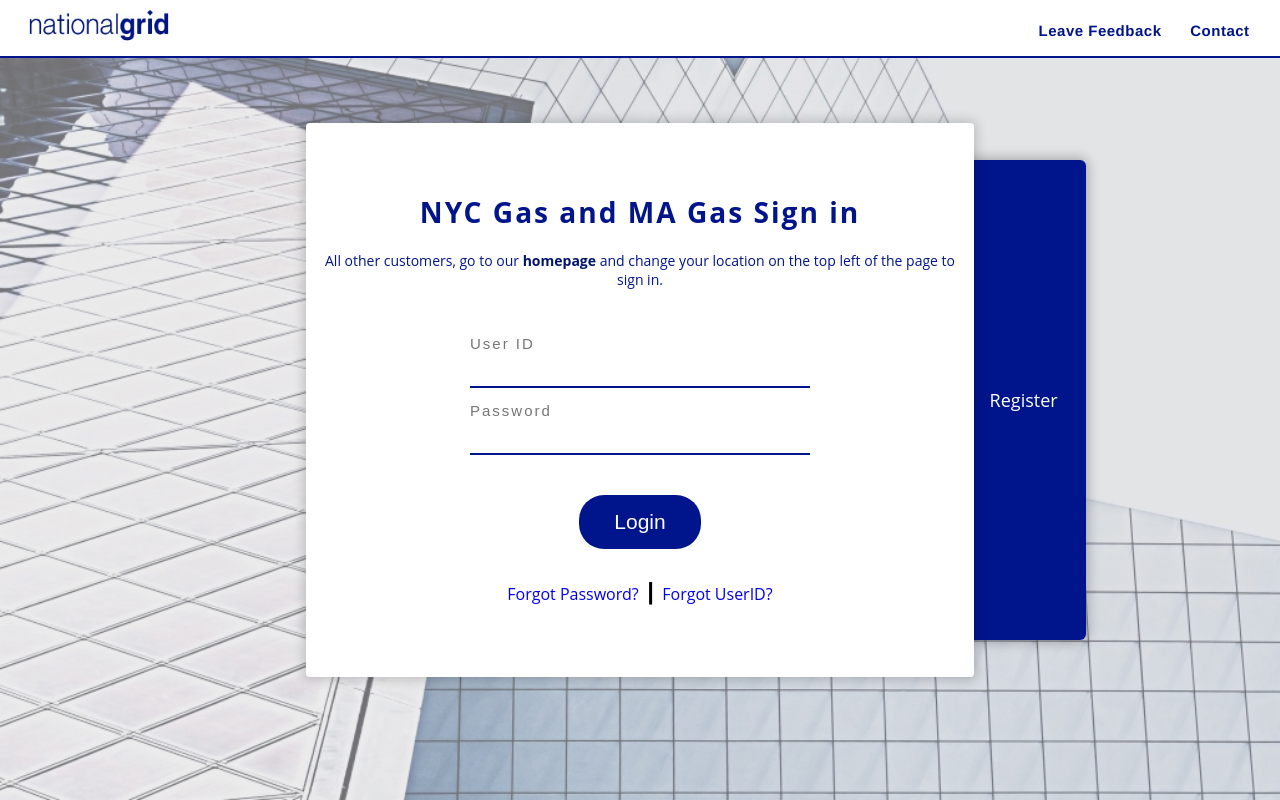
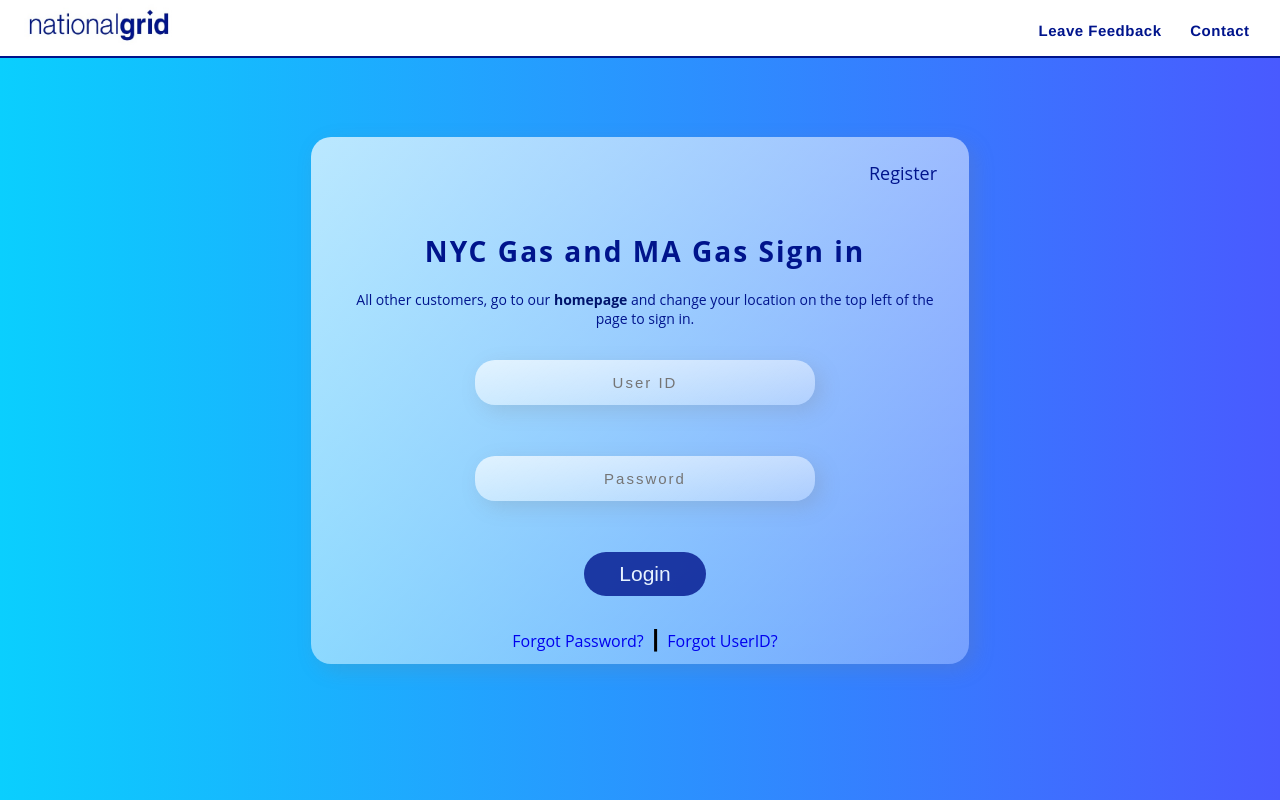
Before and after one commit to nirmaperera/NationalGridRedesign, a React (Create React App) app: page / in a window 1280 px wide. Built offline with nearby package versions, Linux system fonts and the light colour scheme.

Commit message:
redesigned login/register pages with glass ui

```diff
--- a/src/App.js
+++ b/src/App.js
@@ -12,7 +12,7 @@ import Profile from './components/profile/Profile';
 
 const App = (props) => {
 	return (
-		<div>
+
 		<BrowserRouter>
 			<Navigation />
 			<Switch>
@@ -22,7 +22,7 @@ const App = (props) => {
 			</Switch>
 			<Footer />
 		</BrowserRouter>
-		</div>
+
 	)
 }
 
--- a/src/components/credentials/ToggleLogin.js
+++ b/src/components/credentials/ToggleLogin.js
@@ -39,6 +39,12 @@ class ToggleLogin extends React.Component {
 			<div className="App">
 				<div className="login">
 					<div className="container" ref={ref => (this.container = ref)}>
+						<RightSide
+							current={current}
+							currentActive={currentActive}
+							containerRef={ref => (this.rightSide = ref)}
+							onClick={this.changeState}
+						/>
 						{isLogginActive && (
 							<Login containerRef={ref => (this.current = ref)} />
 						)}
@@ -46,13 +52,6 @@ class ToggleLogin extends React.Component {
 							<Register containerRef={ref => (this.current = ref)} />
 						)}
 					</div>
-
-					<RightSide
-						current={current}
-						currentActive={currentActive}
-						containerRef={ref => (this.rightSide = ref)}
-						onClick={this.changeState}
-					/>
 				</div>
 			</div>
 		);
--- a/src/components/credentials/login/login.scss
+++ b/src/components/credentials/login/login.scss
@@ -1,12 +1,9 @@
 @import '../../../main.scss';
 
 .App {
-	background-image:url("../../../assets/images/NationalGridBg.jpg");
-	background-size: cover;
-	background-repeat:no-repeat;
-	text-align: center;
-	@include flexCenter(row);
+	height: 100vh;
 	font-family: "Open Sans", sans-serif;
+	background-image: linear-gradient(to right, #0acffe 0%, #495aff 100%);
 }
 
 .base-container {
@@ -17,6 +14,7 @@
 		font-size: 24px;
 		font-family: "Open Sans", sans-serif;
 		color:$primary-blue;
+		padding: 0 20px;
 
 		h3{
 			letter-spacing: 2px;
@@ -81,36 +79,39 @@ a.homeLink{
 							-webkit-appearance: none;
 							-moz-appearance: none;
 							appearance: none;
-							border-radius: 0;
-							background-color: transparent;
+							border-radius: 20px;
+
 							border: 0;
-							border-bottom: solid 2px $primary-blue;
-							padding-bottom: 20px;
+
+							margin-bottom: 15%;
 							color: #111;
 							letter-spacing: 2px;
+							text-align: center;
 							line-height: 3;
-							width:100%;
+							width: 100%;
 							font-size: 15px;
-							transition: all 250ms ease-in-out;
+
+							box-shadow: 6px 6px 20px rgba(122, 122, 122, 0.212);
+							background: linear-gradient( to right bottom, rgba(255, 255, 255, 0.7), rgba(255, 255, 255, 0.3) );
+
+
 						}
 }
 
 .text {
 	font-size: 18px;
 	font-weight: 500;
-	color: #fff;
-	margin-right: 1.6em;
-	margin-left: 1.6em;
+	color:$primary-blue;
 }
 
 .footer{
 	@include flexCenter(column);
 	.btn {
 		font-size: 21px;
-		padding: 15px 35px;
+		padding: 10px 35px;
 		box-sizing: border-box;
-		margin-top: 40px;
 		border: 0;
+		opacity: 0.8;
 		background-color:$primary-blue;
 		color: #fff;
 		border-radius: 25px;
@@ -131,58 +132,48 @@ a.homeLink{
 
 .login {
 	width: 45em;
-	height: 50em;
-	min-height: 44em;
 	@include flexCenter(row);
 	position: relative;
 	z-index: 99;
 }
 
 .container {
-	@include flexCenter(row);
-	background-color: #fff;
-	box-shadow: 0px 0px 12px 2px rgba(15, 15, 15, 0.2);
-	border-radius: 4px;
+	@include flexCenter(column);
+	box-shadow: 6px 6px 20px rgba(122, 122, 122, 0.212);
+	background: linear-gradient(
+		to right bottom,
+		rgba(255, 255, 255, 0.7),
+		rgba(255, 255, 255, 0.3)
+	  );
+	border-radius: 20px;
 	position: relative;
-	z-index: 99;
 	width: 90%;
 	height: 65%;
 	z-index: 99;
 	padding: 17px 10px;
-	transition: transform 200ms ease-in-out;
+	padding-top:0;
+	padding-right:0;
+	height: 510px;
+    overflow: scroll;
+
+
 }
 
 .right-side {
-	@include flexCenter(column);
-	height: 60%;
-	background-color:$primary-blue;
-	width: 100%;
-	position: absolute;
-	right: -34%;
-	border-radius: 6px;
-	z-index: 1;
-	transition: all 400ms ease-in-out;
+    display: flex;
+    align-self: flex-end;
+	margin-bottom: 15px;
+	padding:32px;
 	cursor: pointer;
-	box-shadow: 0px 0px 12px 2px rgba(15, 15, 15, 0.281);
+	border-top-right-radius: 20px;
+	transition: all 1s ease;
+
+
 }
 
-.right {
-	right: -12%;
-	align-items: flex-end;
-		&:hover{
-			right: -14%;
-			background-color:$secondary-blue;
-		}
-	}
-
-.left {
-	right: 10%;
-	align-items: flex-start;
-		&:hover {
-			right: 12%;
-			background-color: $secondary-blue;
-		}
-	}
+.right-side:hover{
+	box-shadow: inset 3px -1px 6px 2px rgba(122, 122, 122, 0.212);
+}
 
 input#message.message-box{
 	@include inputDeco;
--- a/src/components/credentials/register/Register.js
+++ b/src/components/credentials/register/Register.js
@@ -144,7 +144,7 @@ class Register extends Component {
 							</div>
 						</div>
 
-						<div className="form-group-reg">
+						{/* <div className="form-group-reg">
 							<div className="form-row-reg">
 								<select onChange={this.handleSelect} value={this.state.securityQuestion} >
 									<option value="What is your mother's maiden name?">What is your mother's maiden name?</option>
@@ -154,7 +154,7 @@ class Register extends Component {
 								</select>
 								<input onKeyDown={handleEnter} className="form-row-reg" type="text" name="securityAnswer" placeholder="securityAnswer" onChange={this.handleUserInput} required />
 							</div>
-						</div>
+						</div> */}
 
 						<div className="form-group-reg">
 							<input maxLength={5} minLength={5} onKeyDown={handleEnter} onInput={this.maxLengthCheck} type="number" name="zipCode" placeholder="zipcode" onChange={this.handleUserInput} required />
@@ -162,8 +162,8 @@ class Register extends Component {
 					</div>
 				</div>
 
-				<div className="footer-reg">
-					<input type="submit" className="btn-reg" value="Register" disabled={this.state.showError} />
+				<div className="footer">
+					<input type="submit" className="btn" value="Register" disabled={this.state.showError} />
 					{this.state.showError && (<input className="message-box" id="message" disabled={true} readOnly={true} value={this.state.verify} size="30" />)}
 				</div>
 			</form >
--- a/src/components/credentials/register/register.scss
+++ b/src/components/credentials/register/register.scss
@@ -29,7 +29,6 @@
 		appearance: none;
 		border-radius: 0;
 		@include inputDeco;
-		border-bottom: $blue-border;
 		padding-bottom: 10px;
 		color: #111;
 		font-weight: dark;
@@ -38,7 +37,12 @@
 		margin-bottom: 35px;
 		margin-right: 250px;
 		font-size: 10px;
-		transition: all 250ms ease-in-out;
+		background: linear-gradient(to right bottom, rgba(255, 255, 255, 0.7), rgba(255, 255, 255, 0.3));
+		border-radius: 20px;
+		padding: 10px 0 10px 0px;
+		box-shadow: 6px 6px 20px rgba(122, 122, 122, 0.212);
+		text-align: center;
+
 	}
 }
 
--- a/src/components/footer/footer.scss
+++ b/src/components/footer/footer.scss
@@ -5,7 +5,7 @@
 	bottom: 0;
 	width: 100%;
 	padding:10px;
-	background-color:$background-grey;
+	background-color:white;
 	text-align: center;
 	border-top: $blue-border;
 
--- a/src/components/navigation/Navigation.js
+++ b/src/components/navigation/Navigation.js
@@ -26,7 +26,7 @@ class Navigation extends Component {
 			backdrop = <Backdrop click={this.backdropClickHandler} />
 		}
 		return (
-			<div style={{ height: '100%' }}>
+			<div className="navigation">
 				<Toolbar drawerClickHandler={this.drawerToggleClickHandler} />
 				<SideDrawer show={this.state.sideDrawerOpen} />
 				{backdrop}
--- a/src/index.scss
+++ b/src/index.scss
@@ -8,8 +8,9 @@ body {
 }
 
 html,body{
+
 		width: 100%;
-		height: 100%;
+		height: 100vh;
 		margin: 0px;
 		padding: 0px;
 		overflow-x: hidden;
```
Lines whose indentation alone changed are shown as unchanged.
